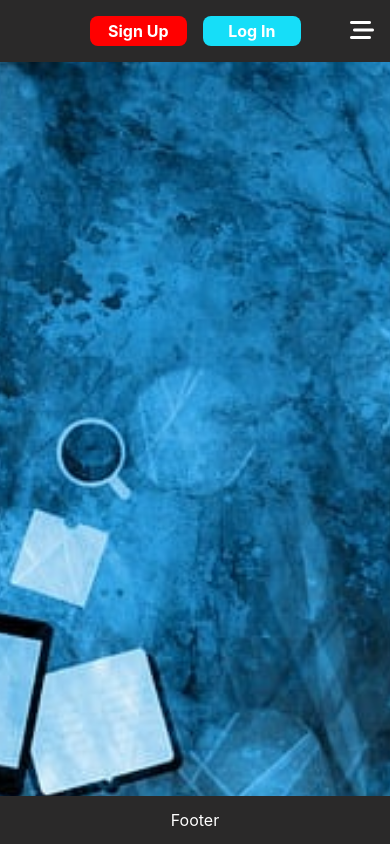
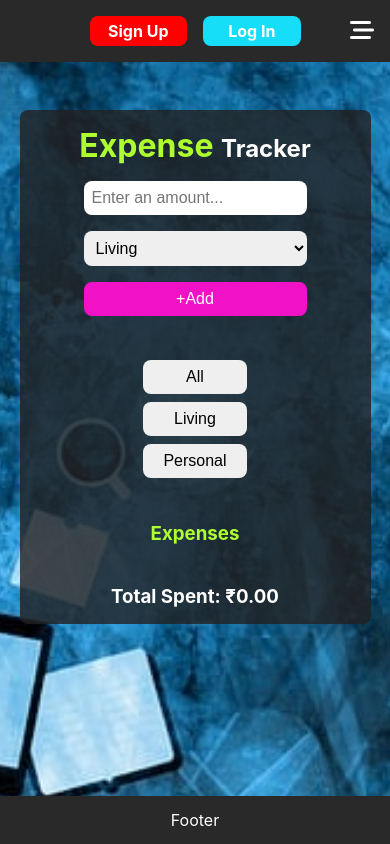
Before and after one commit to dev-surajkumar/My-Mini-Project, a React (Create React App) app: page /My-Mini-Project/expense in a window 390 px wide. Built offline with nearby package versions, Linux system fonts and the light colour scheme.

Commit message:
Expense app added in the Right pannel with Responsive design

```diff
--- a/src/App.js
+++ b/src/App.js
@@ -14,6 +14,7 @@ import Posts from './components/Posts';
 import About from './components/About';
 import Imagegenerator from './components/Imagegenerator';
 import Weather from './components/Weather';
+import Expense from './components/Expense';
 
 
 const App = () => {
@@ -32,6 +33,7 @@ const App = () => {
       <Route path="/about" element={<About/>}/>
       <Route path="/aiimage" element={<Imagegenerator/>}/>
       <Route path="/weather" element={<Weather/>}/>
+      <Route path="/expense" element={<Expense/>}/>
     </Routes>
   </main>
   <Footer />
--- /dev/null
+++ b/src/components/Expense.jsx
@@ -0,0 +1,80 @@
+import './styles/expensetracker.css';
+import { useState } from 'react';
+
+const Expense = () => {
+  const [expenseAmount, setExpenseAmount] = useState('');
+  const [category, setCategory] = useState('living');
+  const [expenses, setExpenses] = useState([]);
+  const [filter, setFilter] = useState('all');
+
+  const handleAddExpense = () => {
+    const amount = parseFloat(expenseAmount);
+    if (isNaN(amount) || amount <= 0) {
+      alert('Enter a valid amount!');
+      return;
+    }
+
+    const newExpense = {
+      id: Date.now(),
+      amount,
+      category,
+    };
+
+    setExpenses([...expenses, newExpense]);
+    setExpenseAmount('');
+    setCategory('living');
+  };
+
+  const handleDeleteExpense = (id) => {
+    setExpenses(expenses.filter((expense) => expense.id !== id));
+  };
+
+  const totalExpense = expenses.reduce((total, expense) => total + expense.amount, 0);
+  const filteredExpenses = filter === 'all' ? expenses : expenses.filter((expense) => expense.category === filter);
+
+  return (
+    <div className='expense-container'>
+      <h2><span className='title-expense'>Expense </span> Tracker</h2>
+      <div className="expense-input">
+        <input
+          type="number"
+          value={expenseAmount}
+          onChange={(e) => setExpenseAmount(e.target.value)}
+          placeholder='Enter an amount...'
+          aria-label="Expense amount"
+        />
+        <select
+          name="expense"
+          value={category}
+          onChange={(e) => setCategory(e.target.value)}
+          aria-label="Expense category"
+        >
+          <option value="living">Living</option>
+          <option value="personal">Personal</option>
+        </select>
+        <button onClick={handleAddExpense} aria-label="Add expense">+Add</button>
+      </div>
+      <div className="expense-type">
+        <button onClick={() => setFilter('all')} aria-label="Show all expenses">All</button>
+        <button onClick={() => setFilter('living')} aria-label="Show living expenses">Living</button>
+        <button onClick={() => setFilter('personal')} aria-label="Show personal expenses">Personal</button>
+      </div>
+      <div className="expense-list">
+        <h3>Expenses</h3>
+        <ul>
+          {filteredExpenses.map((expense) => (
+            <li key={expense.id}>
+              ₹{expense.amount.toFixed(2)} - {expense.category}
+              <button onClick={() => handleDeleteExpense(expense.id)} aria-label={`Delete expense of ₹${expense.amount.toFixed(2)} in ${expense.category}`}>Delete</button>
+            </li>
+          ))}
+        </ul>
+      </div>
+      <div className="expense-total">
+        <h3>Total Spent: ₹{totalExpense.toFixed(2)}</h3>
+      </div>
+    </div>
+  );
+};
+
+export default Expense;
--- a/src/components/RightPannel.jsx
+++ b/src/components/RightPannel.jsx
@@ -4,6 +4,7 @@ const RightPannel = () => {
   return (
     <div className='right-pannel'>
       <Link to="/todolist">To-Do List</Link>
+      <Link to="/expense">Expense Tracker</Link>
     </div>
   )
 }
--- /dev/null
+++ b/src/components/styles/expensetracker.css
@@ -0,0 +1,122 @@
+.expense-container {
+    width: 50%;
+    margin: 3rem auto;
+    padding: 1.5rem;
+    background-color: hsla(0, 2%, 13%, 0.796);
+    border-radius: .5rem;
+    color: #fff;
+    display: flex;
+    flex-direction: column;
+    justify-content: space-evenly;
+    align-items: center;
+    gap: 1rem;
+  }
+  .title-expense{
+    color: greenyellow;
+    font-size: 2rem;
+  }
+
+  .expense-input {
+    display: flex;
+    gap: .5rem;
+    margin-bottom: 20px;
+  }
+
+  .expense-input input,
+  .expense-input select {
+    width: 40%;
+    padding: .5rem;
+    font-size: 1rem;
+    border: none;
+    outline: none;
+    border-radius: .5rem;
+  }
+
+  .expense-input button {
+    padding: .5rem 1rem;
+    font-size: 1rem;
+    border-radius: .5rem;
+    border: none;
+    outline: none;
+    background-color: rgb(241, 18, 200);
+    cursor: pointer;
+    color: #fff;
+  }
+
+  .expense-type {
+    margin-bottom: 20px;
+  }
+
+  .expense-type button {
+    margin-right: .6rem;
+    padding: .5rem 1rem;
+    font-size: 1rem;
+    border: none;
+    border-radius: .5rem;
+    cursor: pointer;
+  }
+  .expense-list h3{
+    color: greenyellow;
+  }
+  .expense-list ul {
+    list-style-type: none;
+    padding: 0;
+  }
+
+  .expense-list li {
+    display: flex;
+    justify-content: space-between;
+    padding: 6px 0;
+    gap: 1rem;
+    border-bottom: 1px solid #ccc;
+  }
+
+  .expense-list button {
+    background-color: #ff4d4d;
+    color: white;
+    border: none;
+    padding: .2rem .5rem;
+    cursor: pointer;
+    border-radius: .5rem;
+  }
+
+  .expense-total {
+    margin-top: 1.5rem;
+    font-weight: bold;
+  }
+
+
+  @media (max-width: 768px) {
+    .expense-container {
+      width: 90%;
+      padding: 1rem;
+    }
+
+    .expense-input {
+      flex-direction: column;
+      align-items: stretch;
+    }
+
+    .expense-input input,
+    .expense-input select,
+    .expense-input button {
+      width: 100%;
+      margin-bottom: 0.5rem;
+    }
+
+    .expense-type {
+      display: flex;
+      flex-direction: column;
+      align-items: stretch;
+    }
+
+    .expense-type button {
+      width: 100%;
+      margin-bottom: 0.5rem;
+    }
+
+    .expense-list li {
+      flex-direction: column;
+      align-items: flex-start;
+    }
+  }
```
